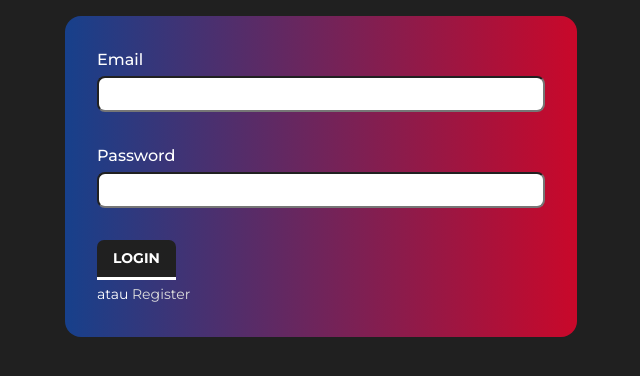
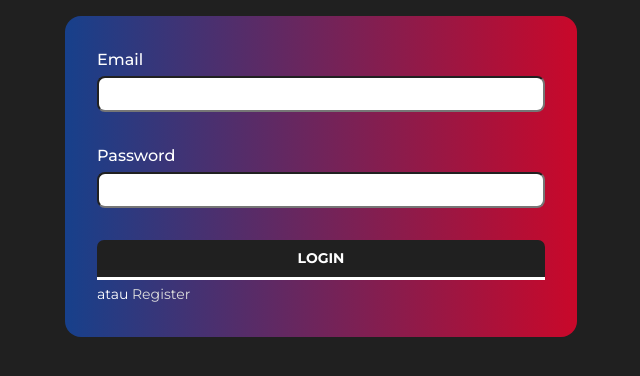
Before and after one commit to Marvvllo/GameDay, a PHP site: page /gameday/index.php?page=login in a window 1280 px wide. Shown: the part 80-456 px from the top of the page, without its empty margins (319-959 px from the left). Run offline with PHP 8.4, Linux system fonts and the light colour scheme.

Commit message:
[CHANGE] Tombol login width 100% dan tambahkan transition-timing-function custom di tombol-action

```diff
--- a/css/style.css
+++ b/css/style.css
@@ -180,6 +180,10 @@ header {
 	min-width: 100%;
 }
 
+.login-btn {
+	width: 100%;
+}
+
 .element-form {
 	display: flex;
 	flex-direction: column;
@@ -259,7 +263,7 @@ header {
 	width: 100%;
 	transform: scaleX(0);
 	transform-origin: center;
-	transition: transform 300ms ease-in-out;
+	transition: transform 500ms cubic-bezier(0.95, 0.13, 0, 1.11);
 }
 .tombol-action:hover {
 	color: var(--white);
--- a/login.php
+++ b/login.php
@@ -21,7 +21,7 @@
 		<span> <input type="password" name="password"/> </span>
 	</div>
 
-	<button type="submit" class="tombol-action">LOGIN</button>
+	<button type="submit" class="tombol-action login-btn">LOGIN</button>
 
 	<p class="register-link">atau <a href="<?php echo BASE_URL."index.php?page=register"?>">Register</a></p>
 
--- a/register.php
+++ b/register.php
@@ -48,7 +48,7 @@
             <span><input type="password" name="re_password"/></span>
         </div>
 
-        <button type="submit" class="tombol-action">REGISTER</button>
+        <button type="submit" class="tombol-action login-btn">REGISTER</button>
 
     </form>
 
```
